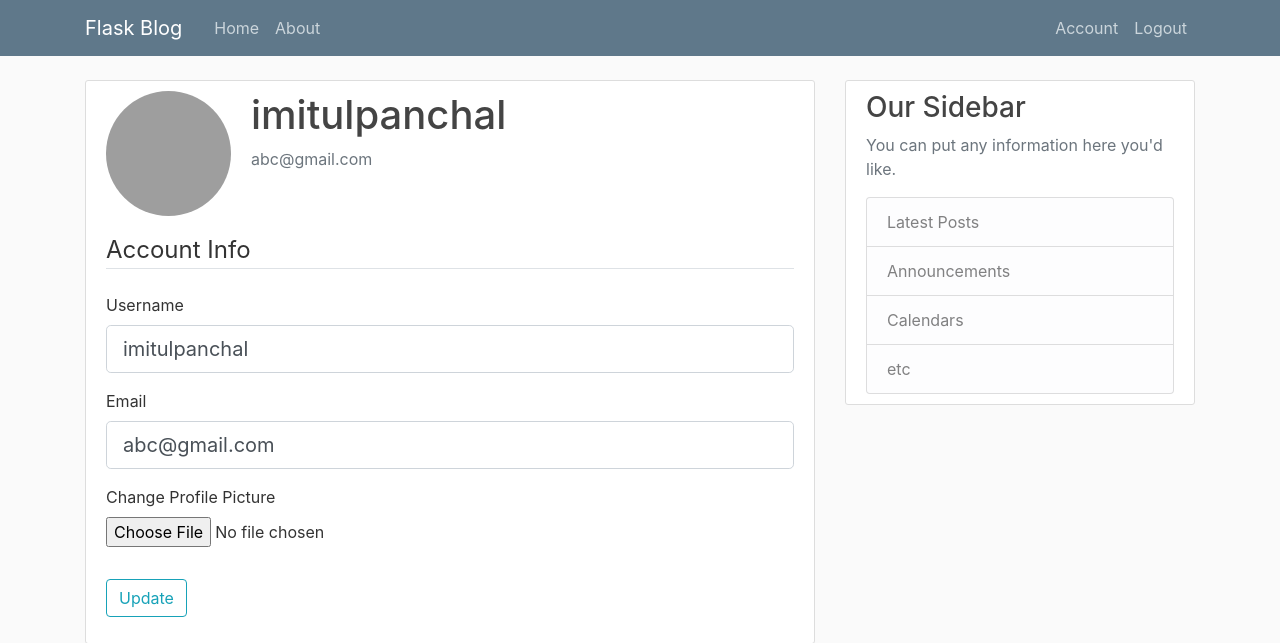
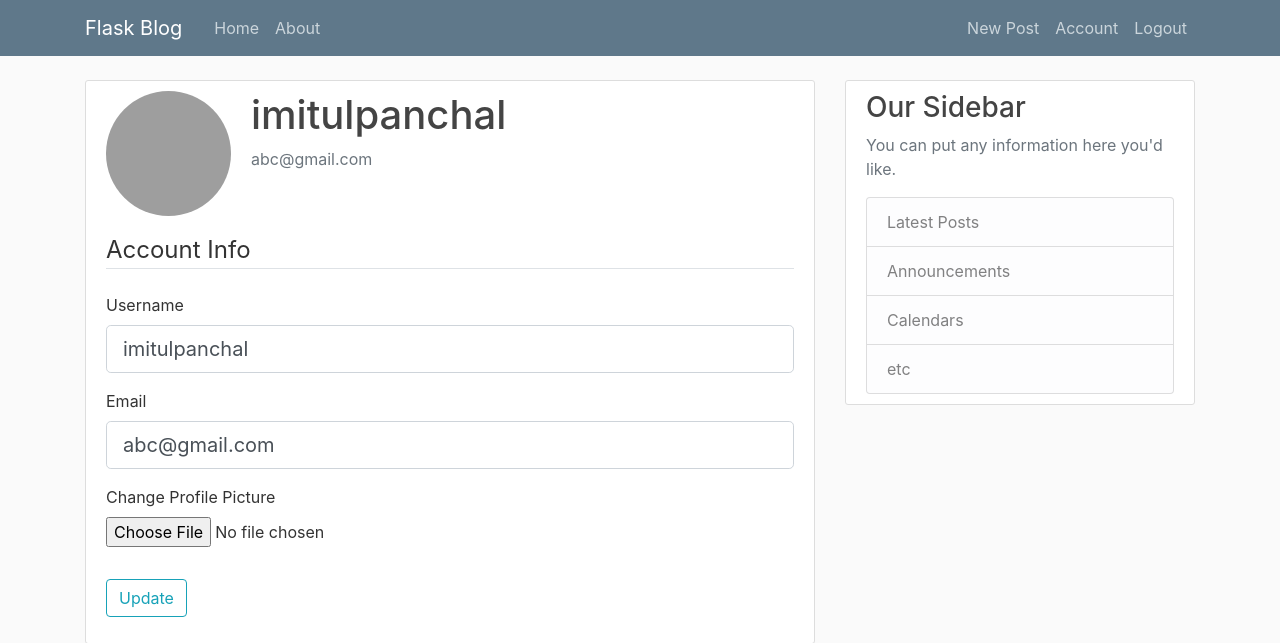
Before and after one commit to MitulPanchal/Flask-Blog, a Flask app: page /account in a window 1280 px wide. Shown: the top 643 px of the page. Run offline with Flask 2, Linux system fonts and the light colour scheme; a user stored in the database is signed in; some libraries are stand-ins or nearby versions; grey boxes are pictures that could not be loaded.

Commit message:
Add Blog page

```diff
--- a/blog/forms.py
+++ b/blog/forms.py
@@ -1,7 +1,7 @@
 from flask_wtf import Form, FlaskForm
 from flask_wtf.file import FileField, FileAllowed
 from flask_login import current_user
-from wtforms import StringField, PasswordField, SubmitField, BooleanField
+from wtforms import StringField, PasswordField, SubmitField, BooleanField, TextAreaField
 from wtforms.validators import DataRequired, Length, Email, EqualTo, ValidationError
 from blog.models import User
 
@@ -46,3 +46,8 @@ class UpdateAccountForm(FlaskForm):
 			user = User.query.filter_by(email=email.data).first()
 			if user:
 				raise ValidationError('Email already exists!')
+
+class PostForm(FlaskForm):
+	title = StringField('Title', validators=[DataRequired()])
+	content = TextAreaField('Content', validators=[DataRequired()])
+	submit = SubmitField('Post')
--- a/blog/routes.py
+++ b/blog/routes.py
@@ -3,7 +3,7 @@ import os
 from PIL import Image
 from flask import render_template, url_for, flash, redirect, request
 from blog.models import User, Post
-from blog.forms import RegistrationForm, LoginForm, UpdateAccountForm
+from blog.forms import RegistrationForm, LoginForm, UpdateAccountForm, PostForm
 from blog import app, db, bcrypt
 from flask_login import login_user, current_user, logout_user, login_required
 
@@ -98,3 +98,12 @@ def account():
         form.email.data = current_user.email
     image_file = url_for('static', filename = 'profile/' + current_user.image_file)
     return render_template('account.html', title='Account', image_file = image_file, form = form)
+
+@app.route("/posts/new", methods=["GET", "POST"])
+@login_required
+def new_post():
+    form = PostForm()
+    if form.validate_on_submit():
+        flash('Your Post is Created', 'success')
+        return redirect(url_for('home'))
+    return render_template('create_post.html', title="New Post", form=form)
--- a/blog/templates/layout.html
+++ b/blog/templates/layout.html
@@ -33,6 +33,7 @@
 					<!--Navbar Right Side-->
 					<div class="navbar-nav">
 						{% if current_user.is_authenticated %}
+							<a class="nav-item nav-link" href="{{ url_for('new_post') }}">New Post</a>
 							<a class="nav-item nav-link" href="{{ url_for('account') }}">Account</a>
 							<a class="nav-item nav-link" href="{{ url_for('logout') }}">Logout</a>
 						{% else %}
--- a/blog/templates/login.html
+++ b/blog/templates/login.html
@@ -23,7 +23,7 @@
 						{% if form.password.errors %}
                             {{ form.password(class="form-control form-control-lg is-invalid") }}
                             <div class="invalid-feedback">
-                                {% for error in form.username.errors %}
+                                {% for error in form.password.errors %}
                                     <span>{{ error }}</span>
                                 {% endfor %}
                             </div>
```
